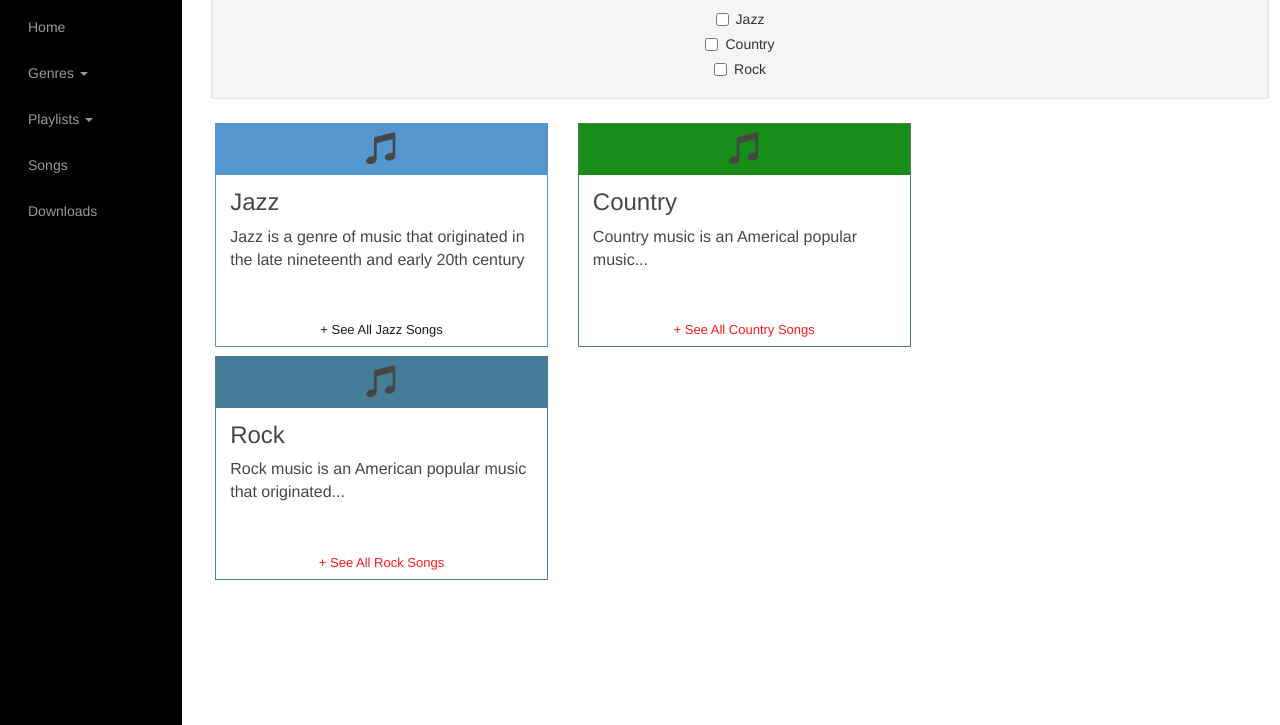
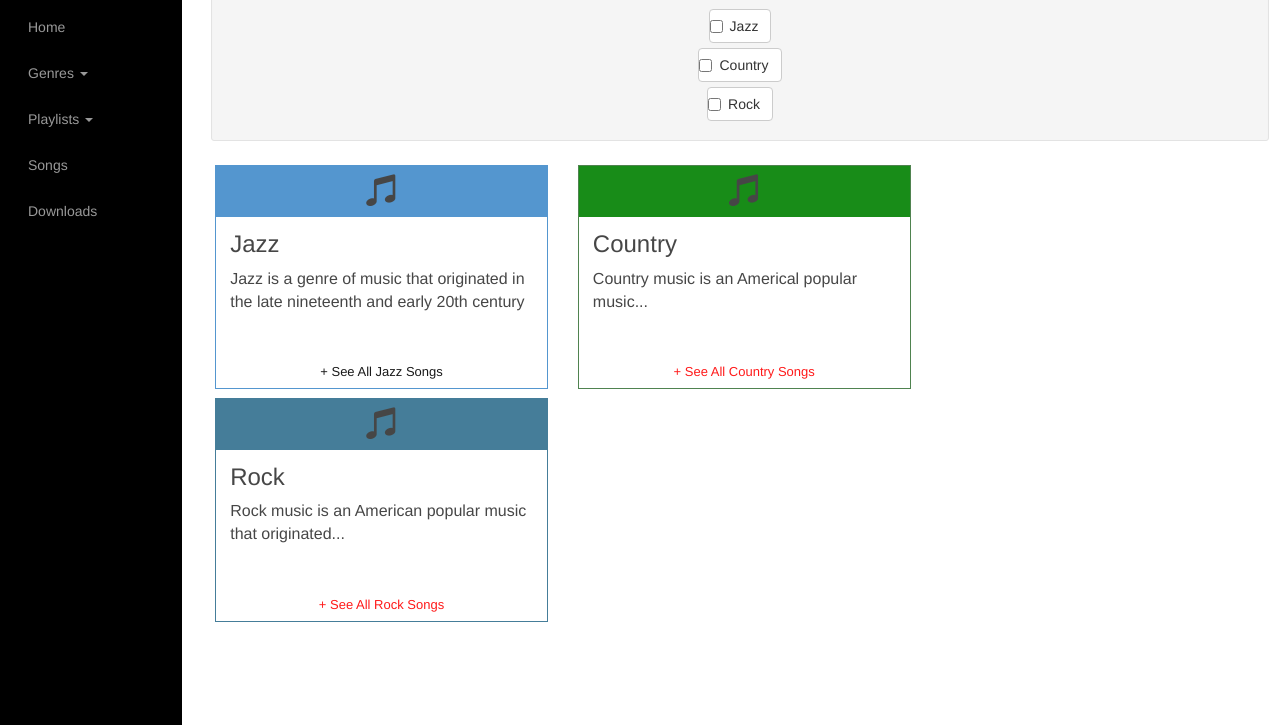
Before and after one commit to sizif/extend-boostrap-with-css-js-and-jquery, a website: page genres.html in a window 1280 px wide. Shown: the part 125-850 px from the top of the page. Drawn offline with nearby package versions, Linux system fonts and the light colour scheme.

Commit message:
(1) Add .btn to label element, to turn the checkbox into a button

```diff
--- a/genres.html
+++ b/genres.html
@@ -90,17 +90,17 @@
 				<h3>Display the following genres...</h3>
 				<div class="well well-sm">
 					<div class="checkbox">
-						<label for="">
+						<label class="btn btn-default" for="">
 							<input type="checkbox">Jazz
 						</label>
 					</div>
 					<div class="checkbox">
-						<label for="">
+						<label class="btn btn-default" for="">
 							<input type="checkbox">Country
 						</label>
 					</div>
 					<div class="checkbox">
-						<label for="">
+						<label class="btn btn-default" for="">
 							<input type="checkbox">Rock
 						</label>
 					</div>
```
